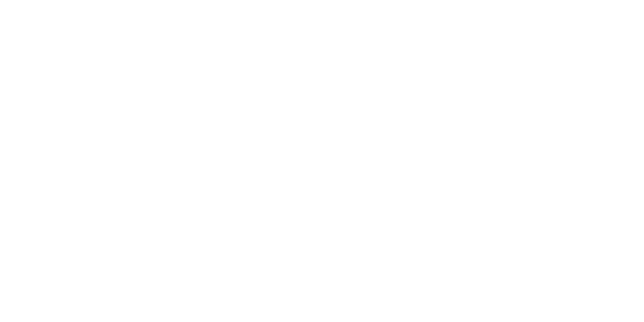
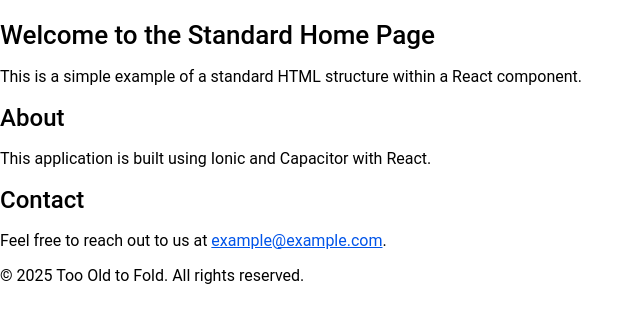
Before and after one commit to Cobran53/Too-Old-to-Fold, a React (Vite) app: page /standard-home in a window 1280 px wide. Shown: the top 322 px of the page, without its empty margins (0-644 px from the left). Built offline with nearby package versions, Linux system fonts and the light colour scheme.

Commit message:
example page

```diff
--- a/src/App.tsx
+++ b/src/App.tsx
@@ -32,6 +32,7 @@
 
 /* Theme variables */
 import './theme/variables.css';
+import StandardHome from './pages/Example';
 
 setupIonicReact();
 
@@ -45,6 +46,9 @@
         <Route exact path="/">
           <Redirect to="/home" />
         </Route>
+        <Route path="/standard-home">
+          <StandardHome />
+        </Route>
       </IonRouterOutlet>
     </IonReactRouter>
   </IonApp>
--- /dev/null
+++ b/src/pages/Example.tsx
@@ -0,0 +1,27 @@
+import React from 'react';
+
+const StandardHome: React.FC = () => {
+  return (
+    <div>
+      <header>
+        <h1>Welcome to the Standard Home Page</h1>
+      </header>
+      <main>
+        <p>This is a simple example of a standard HTML structure within a React component.</p>
+        <section>
+          <h2>About</h2>
+          <p>This application is built using Ionic and Capacitor with React.</p>
+        </section>
+        <section>
+          <h2>Contact</h2>
+          <p>Feel free to reach out to us at <a href="mailto:example@example.com">example@example.com</a>.</p>
+        </section>
+      </main>
+      <footer>
+        <p>&copy; 2025 Too Old to Fold. All rights reserved.</p>
+      </footer>
+    </div>
+  );
+};
+
+export default StandardHome;
```
